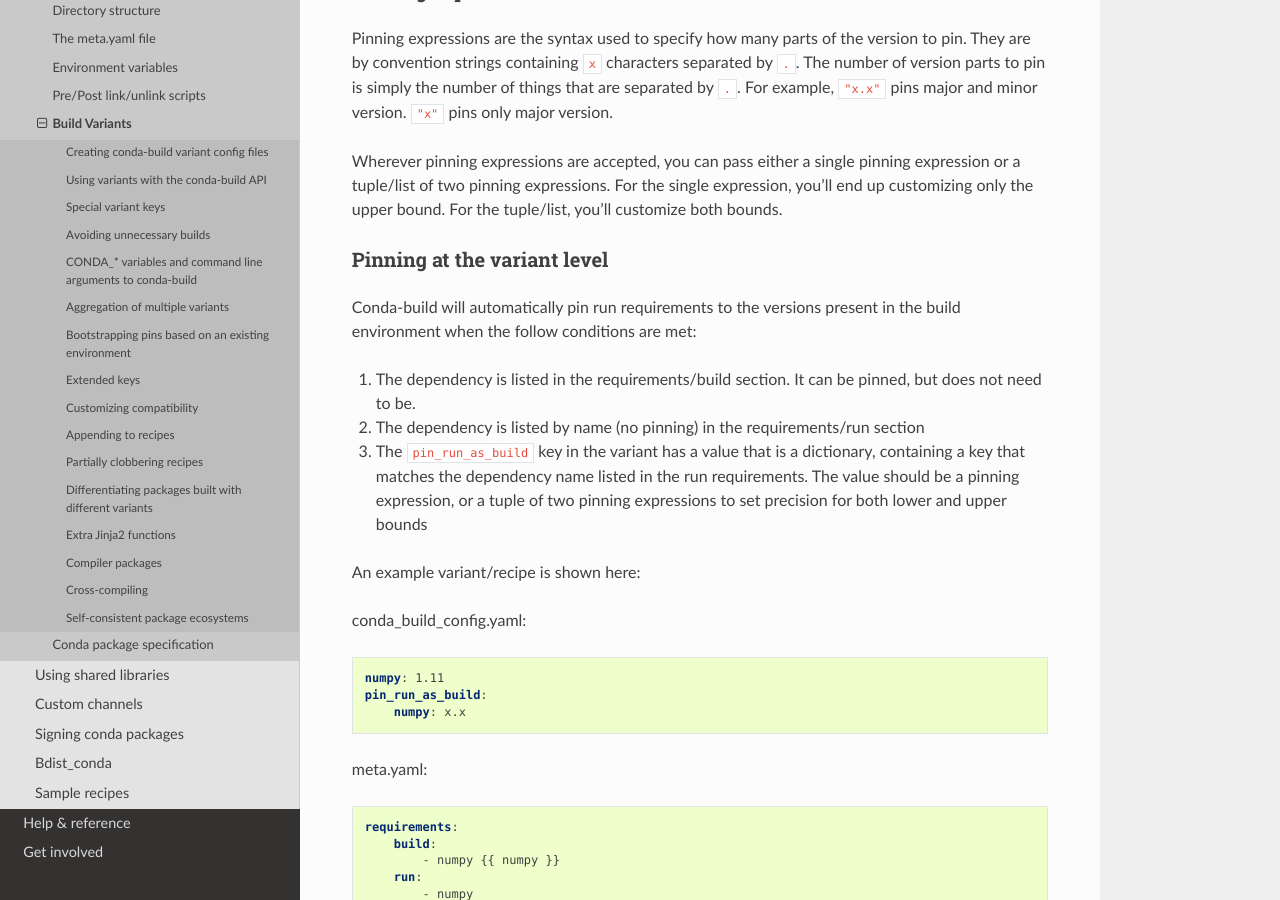
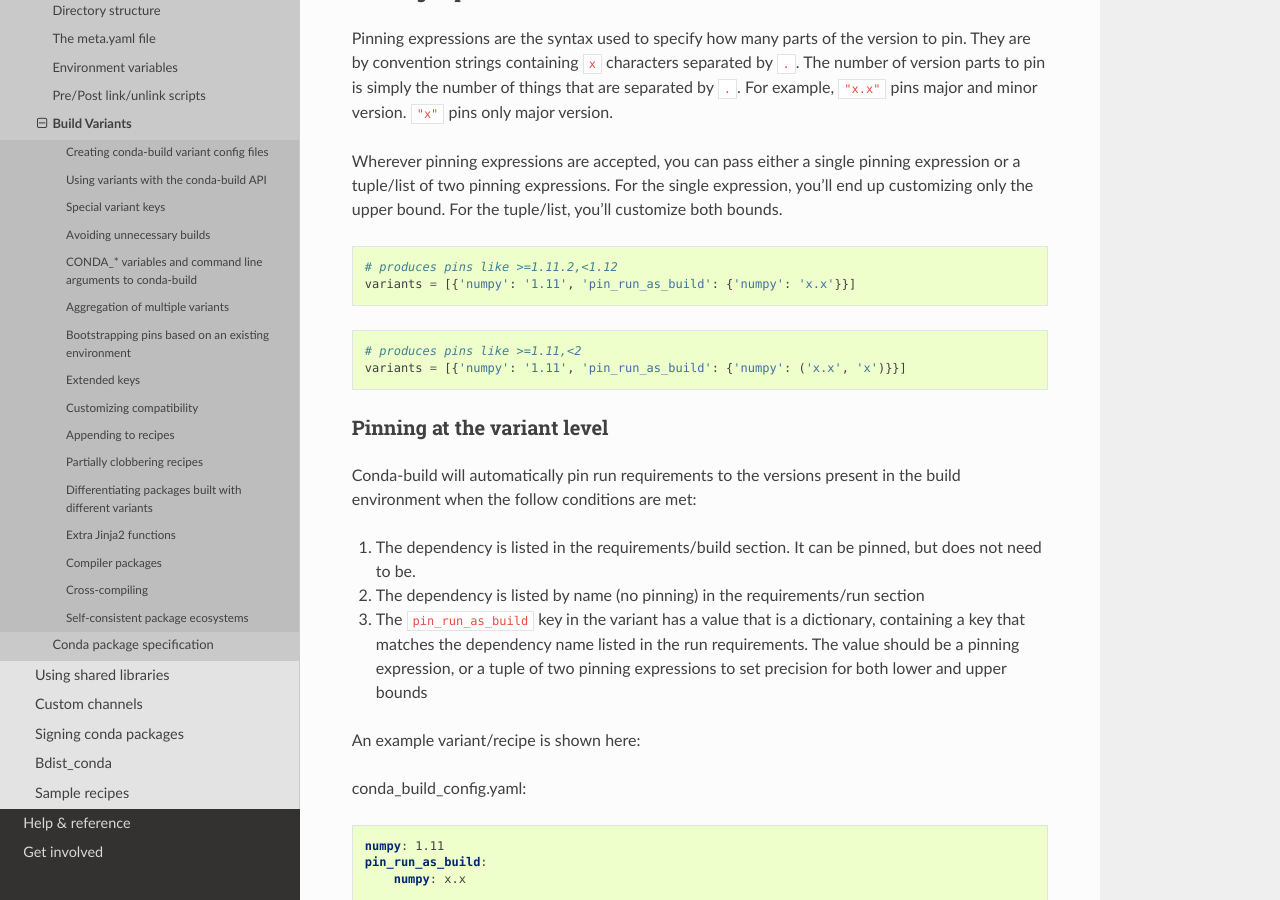
Before and after one commit to conda/conda-docs, a Sphinx documentation site: the page built from docs/source/building/variants.rst, in a window 1280 px wide and 900 px high, scrolled down 5372 px. Built offline with Sphinx 7.4.7 and the Read the Docs theme 2.0.0, drawn with Linux system fonts in a browser that asks for light colours.

Commit message:
fix missing language arg to code block

```diff
--- a/docs/source/building/variants.rst
+++ b/docs/source/building/variants.rst
@@ -302,12 +302,14 @@ expression, you'll end up customizing only the upper bound. For the tuple/list,
 you'll customize both bounds.
 
 
-.. code-block::
+.. code-block:: python
+
     # produces pins like >=1.11.2,<1.12
     variants = [{'numpy': '1.11', 'pin_run_as_build': {'numpy': 'x.x'}}]
 
 
-.. code-block::
+.. code-block:: python
+
     # produces pins like >=1.11,<2
     variants = [{'numpy': '1.11', 'pin_run_as_build': {'numpy': ('x.x', 'x')}}]
 
```
